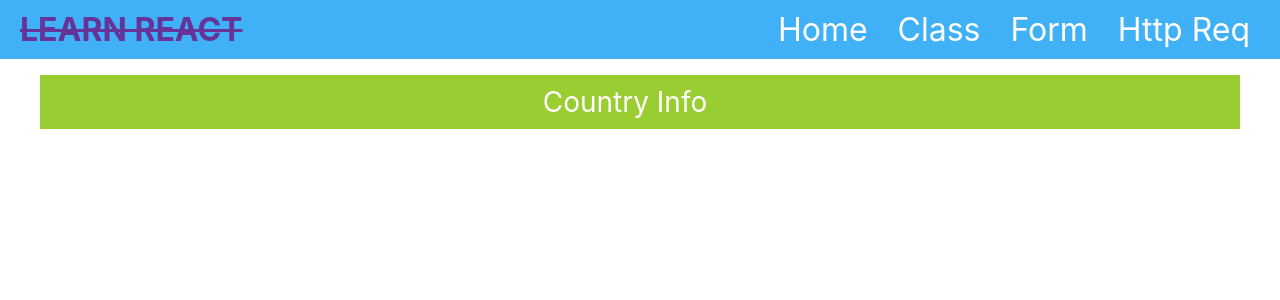
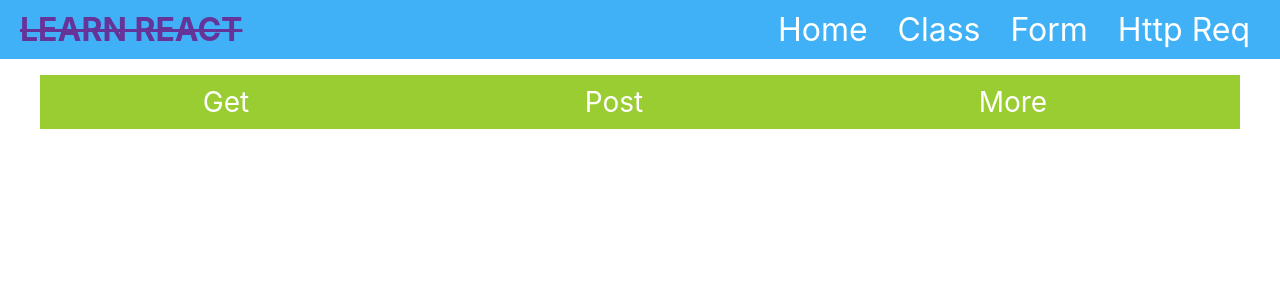
Before and after one commit to khaled39ab/React-With-LWS, a React (Create React App) app: page /http in a window 1280 px wide. Shown: the top 300 px of the page. Built offline with nearby package versions, Linux system fonts and the light colour scheme.

Commit message:
added option

```diff
--- a/src/App.js
+++ b/src/App.js
@@ -17,7 +17,7 @@ function App() {
         <Route path="/class" element={<Class></Class>}></Route>
         <Route path="/form" element={<Form></Form>}></Route>
         <Route path="/http" element={<HttpReq></HttpReq>}></Route>
-        <Route path="/country-info" element={<Country></Country>}></Route>
+        <Route path="/get" element={<Country></Country>}></Route>
       </Routes>
 
     </div>
--- a/src/page/HttpReq.js
+++ b/src/page/HttpReq.js
@@ -3,7 +3,6 @@ import { Link } from 'react-router-dom';
 const HttpReq = () => {
     const listStyle = {
         textDecoration: 'none',
-        color: 'green',
         fontSize: '28px',
         backgroundColor: 'yellowgreen',
         padding: '10px',
@@ -15,7 +14,9 @@ const HttpReq = () => {
         <div style={{marginRight: '40px'}}>
             <ul>
                 <li style={listStyle}>
-                    <Link className='link' to={'/country-info'}>Country Info</Link>
+                    <Link className='link' to={'/get'}>Get</Link>
+                    <Link className='link' to={'/post'}>Post</Link>
+                    <Link className='link' to={'/more'}>More</Link>
                 </li>
             </ul>
         </div>
```
